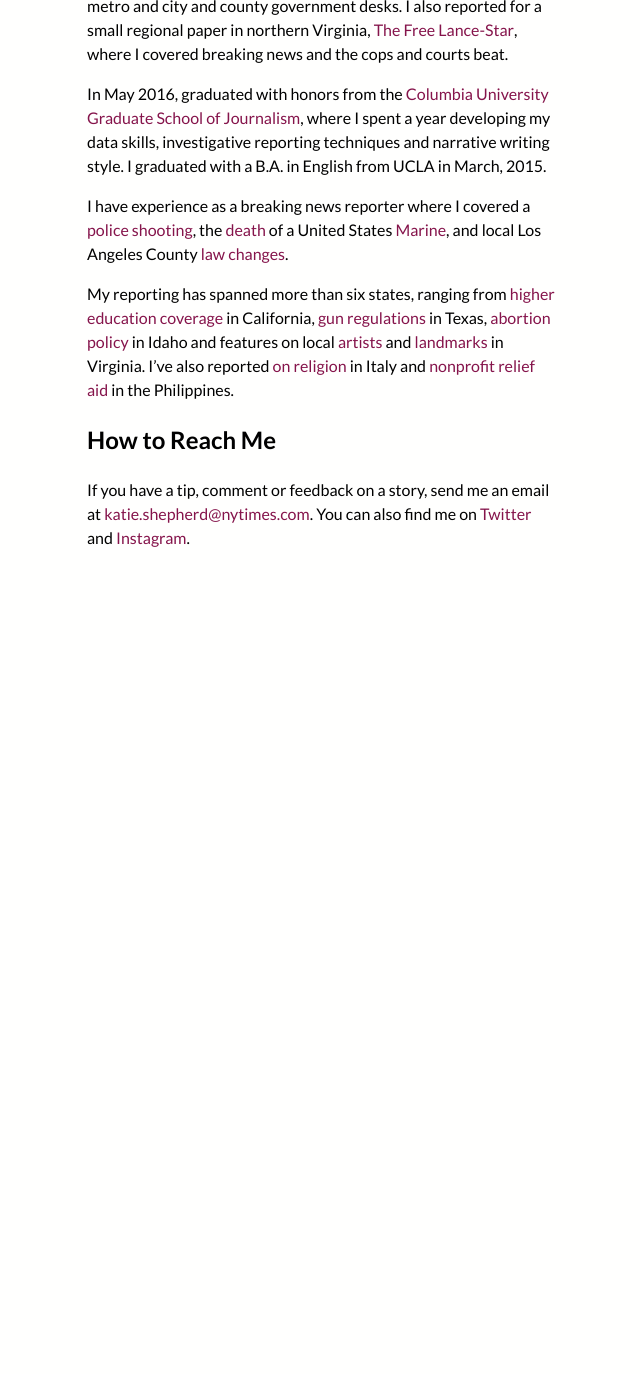
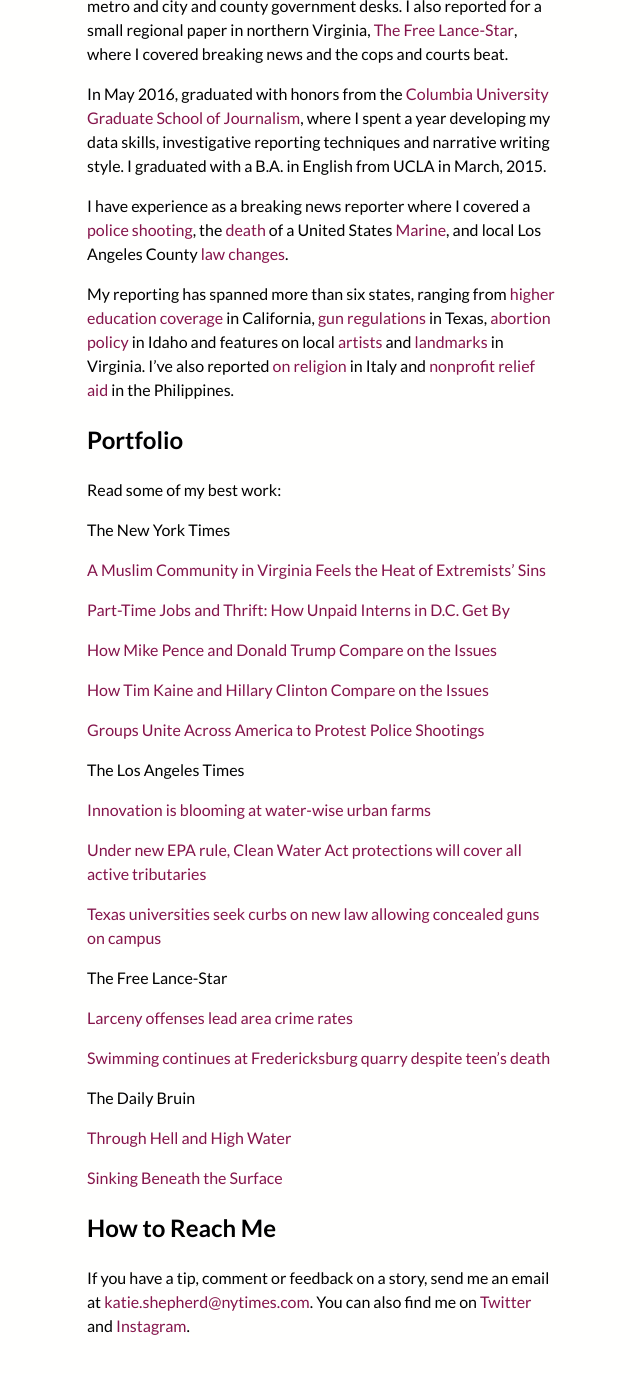
Before and after one commit to ksheps/ksheps.github.io, a Jekyll site: the page built from index.md, in a window 1280 px wide and 1400 px high, scrolled down 452 px. Shown: the top 1374 px of the window, without its empty margins (319-959 px from the left). Built offline with Jekyll 4.4.1, drawn with Linux system fonts in a browser that asks for light colours; before the commit the page ends 1082 px from its top, so only the background shows below that.

Commit message:
Update index.md

```diff
--- a/index.md
+++ b/index.md
@@ -16,6 +16,41 @@ I have experience as a breaking news reporter where I covered a [police shooting
 
 My reporting has spanned more than six states, ranging from [higher education coverage](//graphics.dailybruin.com/prime/fall-2014/mental-health/) in California, [gun regulations](//www.latimes.com/nation/la-na-campus-carry-20150604-story.html) in Texas, [abortion policy](//www.latimes.com/nation/nationnow/la-na-nn-abortion-idaho-20150530-story.html) in Idaho and features on local [artists](//www.fredericksburg.com/news/woman-once-homeless-gives-back-through-art/article_470a9e14-0298-535b-81ad-b70506200169.html) and [landmarks](//www.fredericksburg.com/news/swimming-continues-at-fredericksburg-quarry-despite-teen-s-death/article_c64cd70b-7d61-51b1-903c-44d3eca0f9db.html) in Virginia. I've also reported [on religion](//www.coveringreligion.org) in Italy and [nonprofit relief aid](//yolanda.dailybruin.com/chapter-1/through-hell-and-high-water/) in the Philippines.
 
+## Portfolio
+Read some of my best work:
+
+The New York Times
+
+[A Muslim Community in Virginia Feels the Heat of Extremists’ Sins](//www.nytimes.com/2016/06/22/us/politics/a-muslim-community-in-virginia-feels-the-heat-of-extremists-sins.html?_r=0)
+
+[Part-Time Jobs and Thrift: How Unpaid Interns in D.C. Get By](//www.nytimes.com/2016/07/06/us/part-time-jobs-and-thrift-how-unpaid-interns-in-dc-get-by.html)
+
+[How Mike Pence and Donald Trump Compare on the Issues](//www.nytimes.com/2016/07/16/us/politics/mike-pence-issues.html)
+
+[How Tim Kaine and Hillary Clinton Compare on the Issues](//www.nytimes.com/2016/07/23/us/politics/tim-kaine-issues.html)
+
+[Groups Unite Across America to Protest Police Shootings](//www.nytimes.com/2016/07/22/us/groups-unite-across-america-to-protest-police-shootings.html)
+
+The Los Angeles Times
+
+[Innovation is blooming at water-wise urban farms](http://www.latimes.com/local/california/la-me-urban-farming-drought-20150810-story.html)
+
+[Under new EPA rule, Clean Water Act protections will cover all active tributaries](http://www.latimes.com/nation/nationnow/la-na-nn-epa-clean-water-act-20150527-story.html)
+
+[Texas universities seek curbs on new law allowing concealed guns on campus](http://www.latimes.com/nation/la-na-campus-carry-20150604-story.html)
+
+The Free Lance-Star
+
+[Larceny offenses lead area crime rates](http://www.fredericksburg.com/news/local/larceny-offenses-lead-area-crime-rates/article_78c20f33-79fd-5f76-8bf0-53a98e98e8bd.html)
+
+[Swimming continues at Fredericksburg quarry despite teen's death](http://www.fredericksburg.com/news/swimming-continues-at-fredericksburg-quarry-despite-teen-s-death/article_c64cd70b-7d61-51b1-903c-44d3eca0f9db.html)
+
+The Daily Bruin
+
+[Through Hell and High Water](http://yolanda.dailybruin.com/chapter-1/through-hell-and-high-water/)
+
+[Sinking Beneath the Surface](http://graphics.dailybruin.com/prime/fall-2014/mental-health/)
+
 ## How to Reach Me
 
 If you have a tip, comment or feedback on a story, send me an email at [katie.shepherd@nytimes.com](mailto:katie.shepherd@nytimes.com). You can also find me on [Twitter](//twitter.com/katemshepherd) and [Instagram](//instagram.com/kmshepherd).
```
